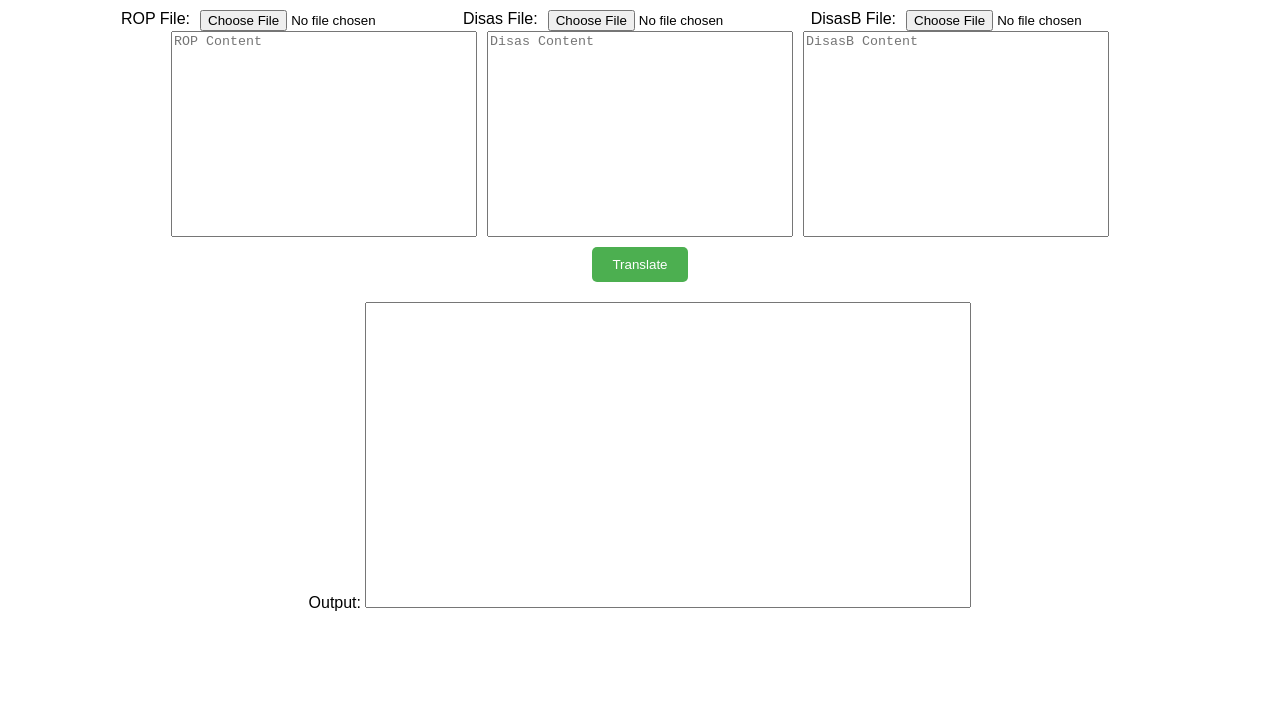
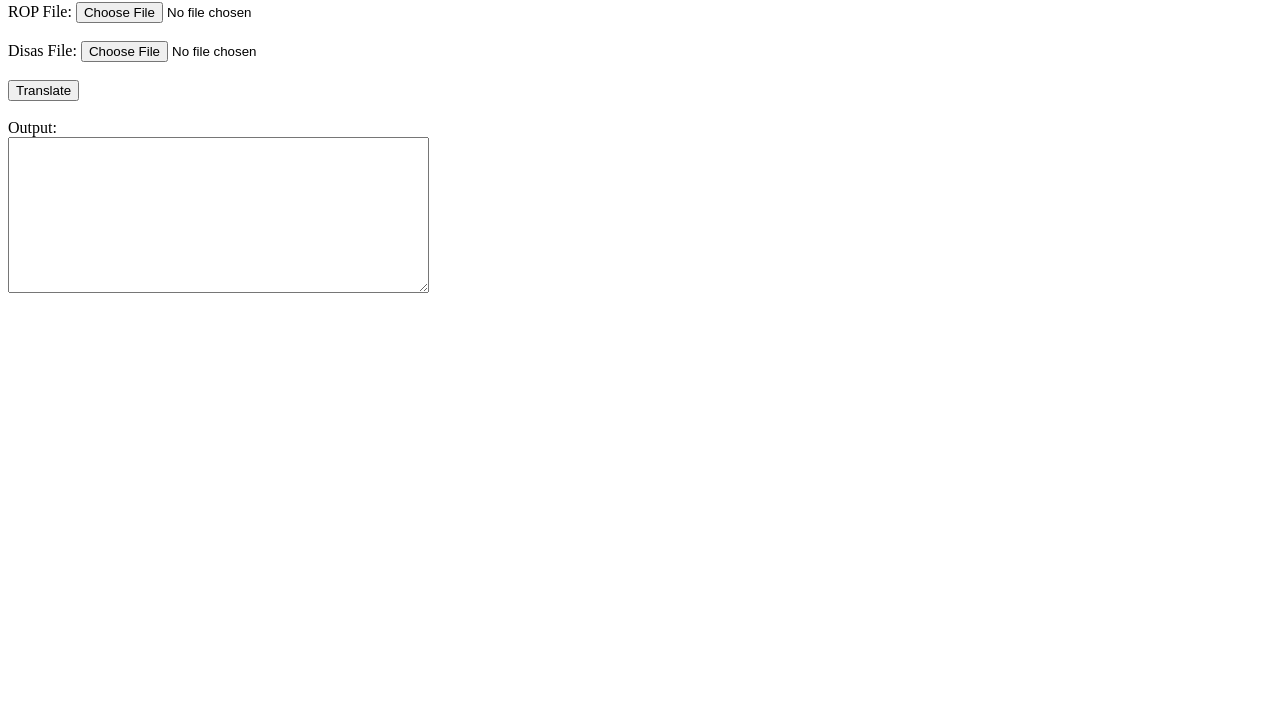
Before and after one commit to fxesdev/anyrop-translator, a plain HTML site: page index.html in a window 1280 px wide. Shown: the part 78-800 px from the top of the page. Drawn offline with Linux system fonts and the light colour scheme.

Commit message:
downgrade index.html
it broken :(

```diff
--- a/index.html
+++ b/index.html
@@ -4,115 +4,81 @@
 <meta charset="UTF-8">
 <meta name="viewport" content="width=device-width, initial-scale=1.0">
 <title>AnyRop Translator</title>
-<style>
-  body {
-    font-family: Arial, sans-serif;
-    margin: 0;
-    padding: 0;
-  }
-  .container {
-    display: flex;
-    flex-direction: column;
-    align-items: center;
-    padding: 20px;
-  }
-  .text-container {
-    display: flex;
-    gap: 10px;
-  }
-  .text-area {
-    width: 300px;
-    height: 200px;
-    resize: none;
-  }
-  .output-container {
-    margin-top: 20px;
-  }
-  .output-area {
-    width: 600px;
-    height: 300px;
-    resize: none;
-  }
-  .button {
-    margin-top: 10px;
-    padding: 10px 20px;
-    background-color: #4CAF50;
-    color: white;
-    border: none;
-    cursor: pointer;
-    border-radius: 5px;
-  }
-  .button:hover {
-    background-color: #45a049;
-  }
-</style>
 </head>
 <body>
+<h1>AnyRop Translator</h1>
 
-<div class="container">
-  <h2>AnyRop Translator</h2>
+<label for="rop-file">ROP File:</label>
+<input type="file" id="rop-file"><br><br>
 
-  <div class="text-container">
-    <label for="rop-file">ROP File:</label>
-    <input type="file" id="rop-file" accept=".txt">
-    <label for="disas-file">Disas File:</label>
-    <input type="file" id="disas-file" accept=".txt">
-    <label for="disasb-file">DisasB File:</label>
-    <input type="file" id="disasb-file" accept=".txt">
-  </div>
+<label for="disas-file">Disas File:</label>
+<input type="file" id="disas-file"><br><br>
 
-  <div class="text-container">
-    <textarea id="rop-text" class="text-area" placeholder="ROP Content"></textarea>
-    <textarea id="disas-text" class="text-area" placeholder="Disas Content"></textarea>
-    <textarea id="disasb-text" class="text-area" placeholder="DisasB Content"></textarea>
-  </div>
+<button onclick="compileTranslate()">Translate</button><br><br>
 
-  <button id="translate-btn" class="button">Translate</button>
-
-  <div class="output-container">
-    <label for="output">Output:</label>
-    <textarea id="output" class="output-area" readonly></textarea>
-  </div>
-</div>
+<label for="output">Output:</label><br>
+<textarea id="output" rows="10" cols="50"></textarea><br>
 
 <script>
-document.getElementById('translate-btn').addEventListener('click', function() {
-  var ropFile = document.getElementById('rop-file').files[0];
-  var disasFile = document.getElementById('disas-file').files[0];
-  var disasbFile = document.getElementById('disasb-file').files[0];
+function removeNewline(strings) {
+    return strings.map(string => string.replace('\n', ''));
+}
 
-  if (!ropFile || !disasFile || !disasbFile) {
-    alert("Please select ROP file, Disas file, and DisasB file.");
-    return;
-  }
+function extractLinesBeforePopPc(lines) {
+    let linesBeforePopPc = [];
+    let previousLine = '';
+    for (let line of lines) {
+        if (line.includes('pop pc')) {
+            linesBeforePopPc.push(previousLine.trim());
+        }
+        previousLine = line;
+    }
+    return linesBeforePopPc;
+}
 
-  var reader = new FileReader();
+function findMatchingStrings(list1, list2) {
+    let result = [];
+    for (let string1 of list1) {
+        let foundMatch = false;
+        for (let string2 of list2) {
+            if (string2.includes(string1)) {
+                let extractedChars = string2.slice(33, 39);
+                let formattedChars = extractedChars.slice(3, 5) + ' ' + extractedChars.slice(1, 3) + ' ' + 'x' + extractedChars[0] + ' xx';
+                result.push(formattedChars);
+                foundMatch = true;
+                break;
+            }
+        }
+        if (!foundMatch) {
+            result.push("No match found for " + string1);
+        }
+    }
+    return result;
+}
 
-  reader.onload = function() {
-    var ropText = reader.result;
-    document.getElementById('rop-text').value = ropText;
-  }
+function compileTranslate() {
+    let ropFileInput = document.getElementById('rop-file');
+    let disasFileInput = document.getElementById('disas-file');
+    let outputTextArea = document.getElementById('output');
 
-  reader.readAsText(ropFile);
+    let ropFile = ropFileInput.files[0];
+    let disasFile = disasFileInput.files[0];
 
-  reader.onload = function() {
-    var disasText = reader.result;
-    document.getElementById('disas-text').value = disasText;
-  }
+    let ropReader = new FileReader();
+    let disasReader = new FileReader();
 
-  reader.readAsText(disasFile);
-
-  reader.onload = function() {
-    var disasbText = reader.result;
-    document.getElementById('disasb-text').value = disasbText;
-  }
-
-  reader.readAsText(disasbFile);
-
-  // Perform translation here
-  var output = "Translation result will be displayed here";
-  document.getElementById('output').value = output;
-});
+    ropReader.onload = function() {
+        let ropContent = removeNewline(ropReader.result.split('\n'));
+        disasReader.onload = function() {
+            let disasContent = removeNewline(disasReader.result.split('\n'));
+            let linesBeforePopPc = extractLinesBeforePopPc(disasContent);
+            let matchingStrings = findMatchingStrings(ropContent, linesBeforePopPc);
+            outputTextArea.value = matchingStrings.join('\n');
+        };
+        disasReader.readAsText(disasFile);
+    };
+    ropReader.readAsText(ropFile);
+}
 </script>
 
 </body>
```
